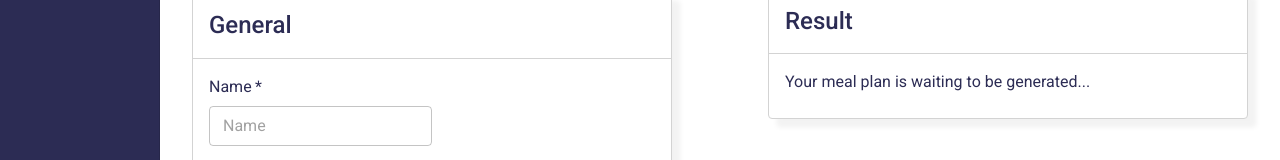
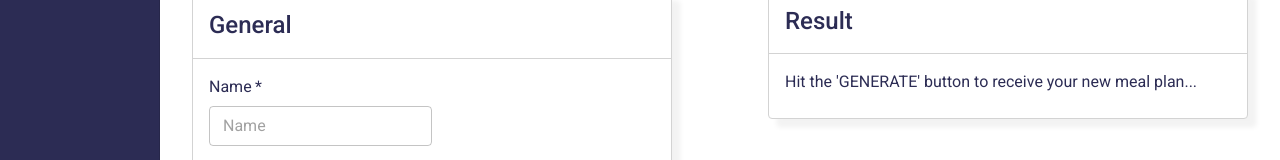
Before and after one commit to jeanmarc5592/AI-Mealplanner, a Next.js app: page /meal-plans/create in a window 1280 px wide. Shown: the part 278-438 px from the top of the page. Built offline with nearby package versions, Linux system fonts and the light colour scheme.

Commit message:
Adjust spacing of Loading spinner

```diff
--- a/src/components/meal-plans/NewMealPlanResult.tsx
+++ b/src/components/meal-plans/NewMealPlanResult.tsx
@@ -8,17 +8,21 @@ const NewMealPlanResult = () => {
 
   return (
     <ContentCard title="Result">
-      {isMealPlanLoading && <CircularProgress />}
+      {isMealPlanLoading && (
+        <Box sx={{ padding: "1rem" }}>
+          <CircularProgress />
+        </Box>
+      )}
 
       {!mealPlan && !isMealPlanLoading && (
         <Typography color="primary">
-          Your meal plan is waiting to be generated...
+          Hit the &apos;GENERATE&apos; button to receive your new meal plan...
         </Typography>
       )}
 
       {mealPlan && !isMealPlanLoading && (
         mealPlan.map((day, index) => {
-          const isLastElement = index === day.meals.length - 1;
+          const isLastElement = index === mealPlan.length - 1;
 
           return (
             <Box
--- a/src/store/slices/mealPlanSlice.ts
+++ b/src/store/slices/mealPlanSlice.ts
@@ -36,7 +36,7 @@ export const mealPlanSlice = createSlice({
   name: 'mealPlan',
   initialState,
   reducers: {
-    addMealPlan: (state, action: PayloadAction<MealPlan>) => {
+    addMealPlan: (state, action: PayloadAction<MealPlan | undefined>) => {
       state.mealPlan = action.payload;
     },
     onMealPlanLoading: (state, action: PayloadAction<boolean>) => {
```
